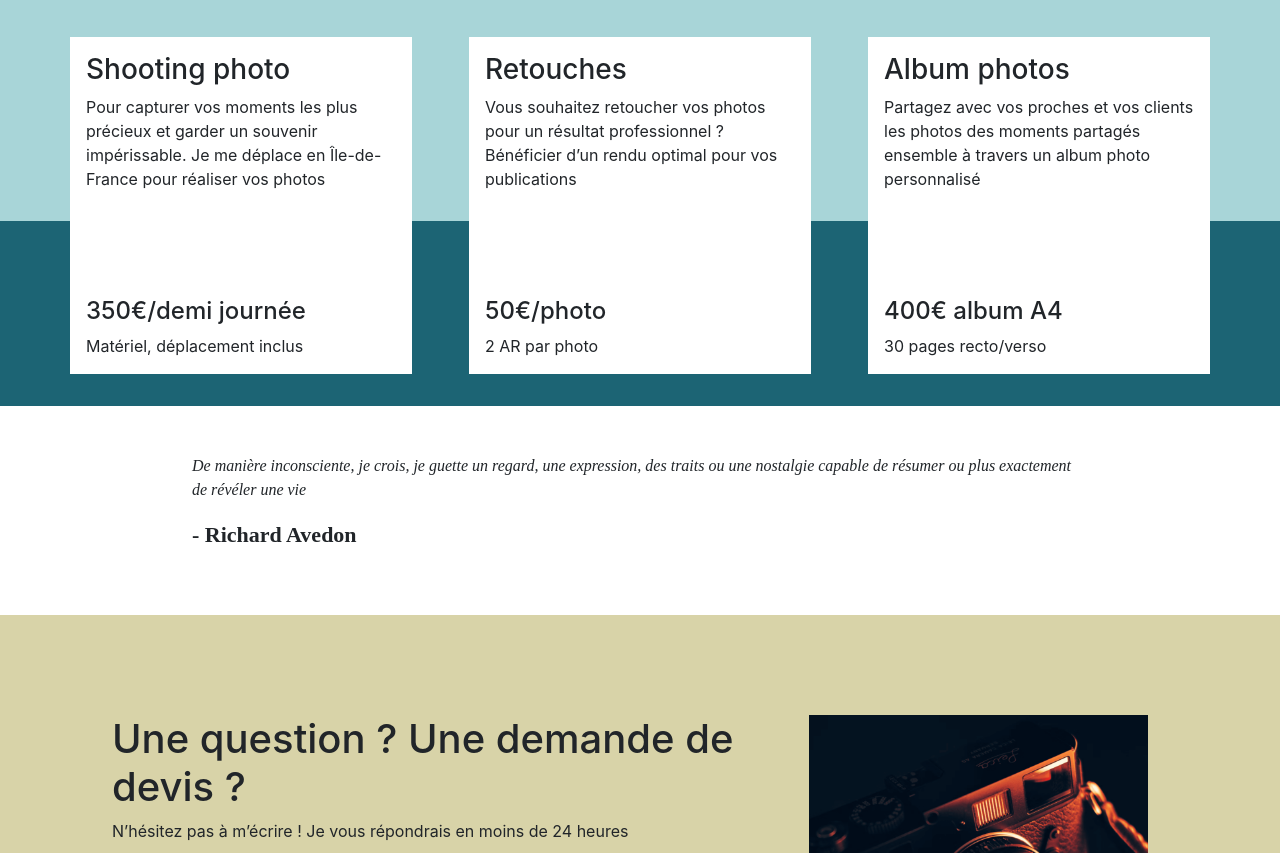
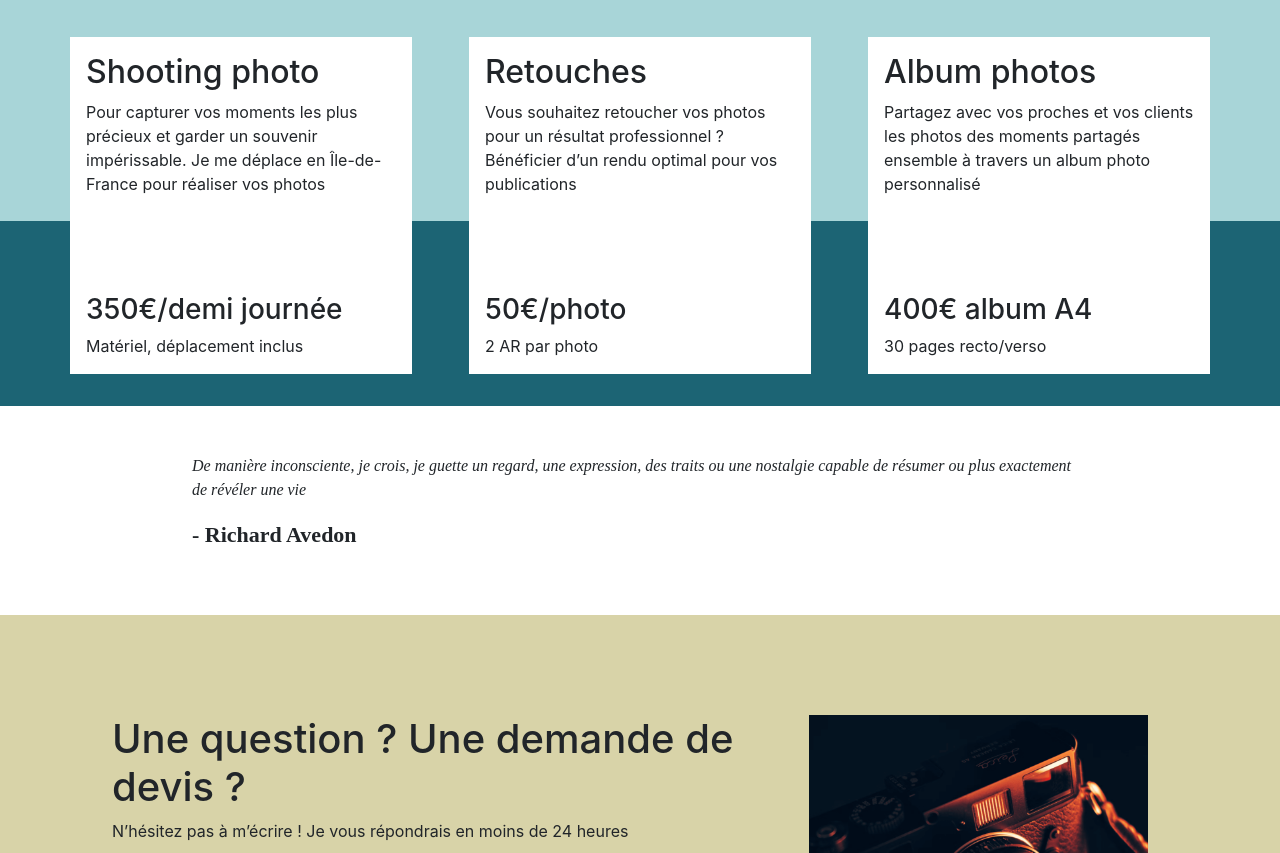
Before and after one commit to Shania-S/Nina-carducci, a plain HTML site: page index.html in a window 1280 px wide. Shown: the part 3155-4008 px from the top of the page. Drawn offline with nearby package versions, Linux system fonts and the light colour scheme.

Commit message:
Change headers tag

```diff
--- a/index.html
+++ b/index.html
@@ -93,32 +93,32 @@
 	<div class="container">
 		<div class="service">
 			<div class="service__description">
-				<h3>Shooting photo</h3>
+				<h2>Shooting photo</h2>
 				<p>Pour capturer vos moments les plus précieux et garder un souvenir impérissable. Je me déplace en Île-de-France pour réaliser vos photos</p>
 			</div>
 			<div class="service__price">
-				<h4>350€/demi journée</h4>
+				<h3>350€/demi journée</h3>
 				<span>Matériel, déplacement inclus</span>
 			</div>
 
 		</div>
 		<div class="service">
 			<div class="service__description">
-				<h3>Retouches</h3>
+				<h2>Retouches</h2>
 				<p>Vous souhaitez retoucher vos photos pour un résultat professionnel ? Bénéficier d’un rendu optimal pour vos publications</p>
 			</div>
 			<div class="service__price">
-				<h4>50€/photo</h4>
+				<h3>50€/photo</h3>
 				<span>2 AR par photo</span>
 			</div>
 		</div>
 		<div class="service">
 			<div class="service__description">
-				<h3>Album photos</h3>
+				<h2>Album photos</h2>
 				<p>Partagez avec vos proches et vos clients les photos des moments partagés ensemble à travers un album photo personnalisé</p>
 			</div>
 			<div class="service__price">
-				<h4>400€ album A4</h4>
+				<h3>400€ album A4</h3>
 				<span>30 pages recto/verso</span>
 			</div>
 		</div>
```
